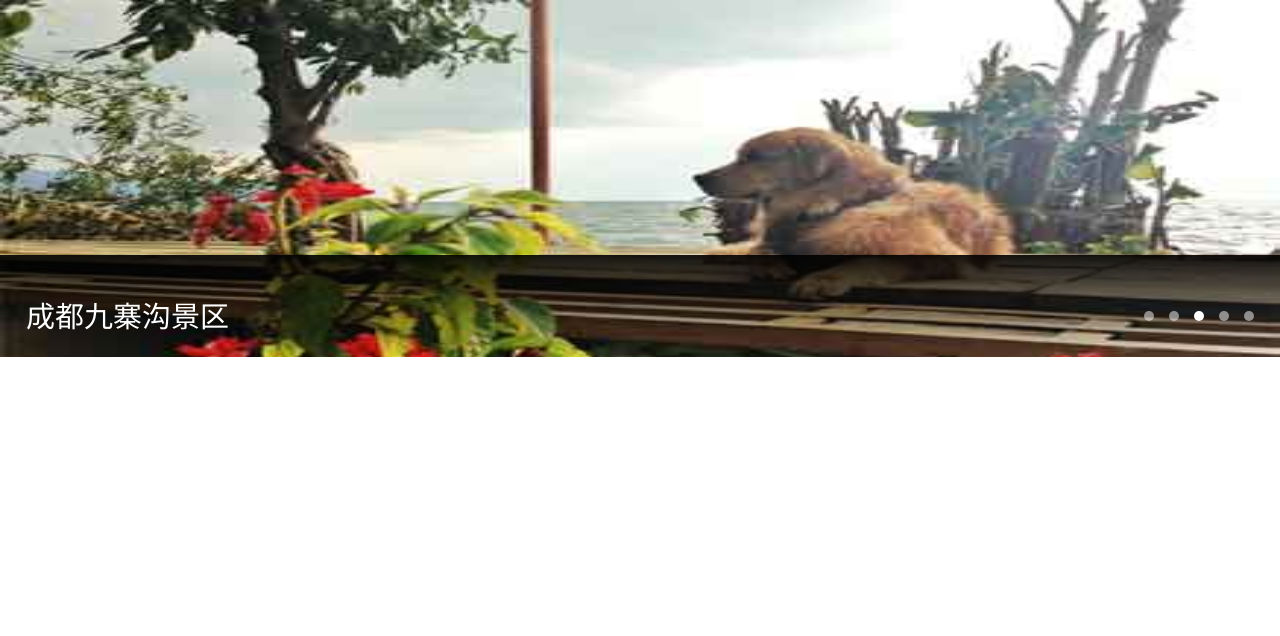
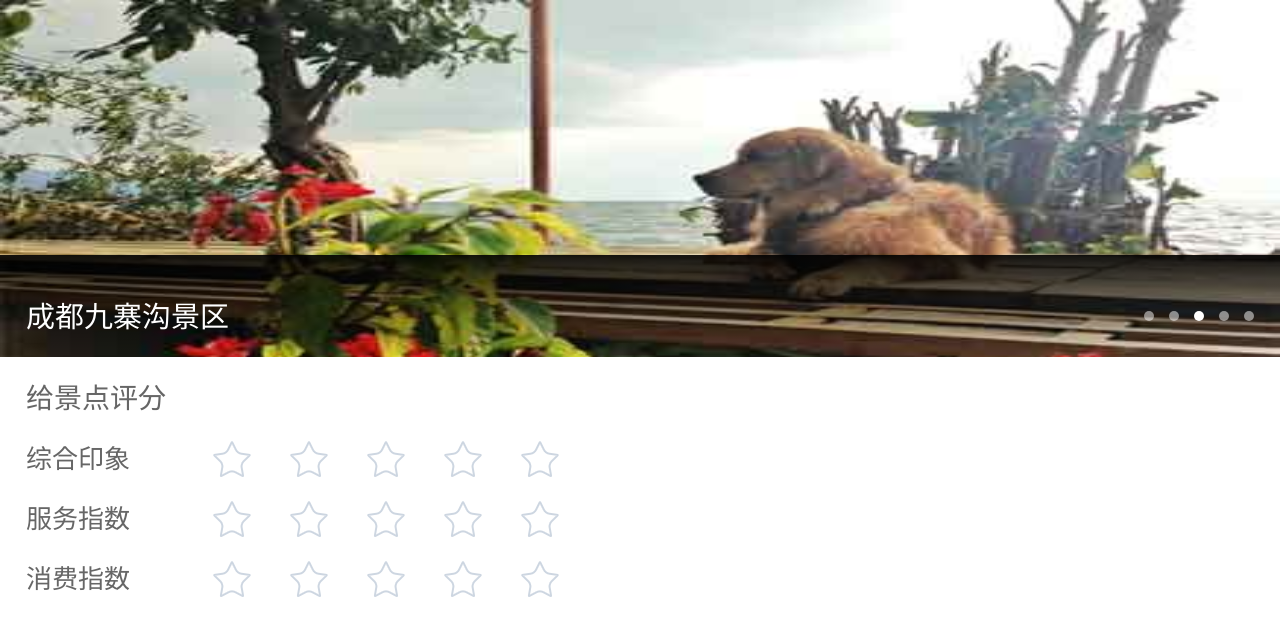
Before and after one commit to angryheng/Travel, a plain HTML site: page index.html in a window 1280 px wide. Drawn offline with Linux system fonts and the light colour scheme.

Commit message:
"完成了评分部分"

```diff
--- a/css/index.css
+++ b/css/index.css
@@ -30,6 +30,10 @@ blockquote, q {
 blockquote:before, blockquote:after, q:before, q:after {
     content: '';
     content: none;
+}
+
+a, input {
+    -webkit-tap-highlight-color: transparent;
 }
 
 strong {
@@ -336,3 +340,41 @@ body {
 .picMask nav a.active {
     opacity: 1;
 }
+
+#score {
+    width: 100%;
+    padding: 12px 0 0 26px;
+}
+
+#score h2 {
+    font-size: 28px;
+    height: 60px;
+    line-height: 60px;
+}
+
+#score li {
+    position: relative;
+    height: 60px;
+    line-height: 60px;
+}
+
+#score nav {
+    position: absolute;
+    left: 187px;
+    top: 0;
+    height: 60px;
+}
+
+#score nav a {
+    float: left;
+    width: 38px;
+    height: 36px;
+    margin-top: 12px;
+    margin-right: 39px;
+    background: url("../img/star.png") no-repeat -38px 0;
+    -webkit-transition: .5s;
+    transition: .5s;
+}
+#score nav a.active {
+    background-position : 0 0;
+}
--- a/index.html
+++ b/index.html
@@ -52,6 +52,44 @@
                 </nav>
             </section>
         </section>
+        <section id="score">
+            <h2>给景点评分</h2>
+            <ul id="scoreList">
+                <li>
+                    <span>综合印象</span>
+                    <nav>
+                        <a href="javascript:;"></a>
+                        <a href="javascript:;"></a>
+                        <a href="javascript:;"></a>
+                        <a href="javascript:;"></a>
+                        <a href="javascript:;"></a>
+                    </nav>
+                    <input type="hidden">
+                </li>
+                <li>
+                    <span>服务指数</span>
+                    <nav>
+                        <a href="javascript:;"></a>
+                        <a href="javascript:;"></a>
+                        <a href="javascript:;"></a>
+                        <a href="javascript:;"></a>
+                        <a href="javascript:;"></a>
+                    </nav>
+                    <input type="hidden">
+                </li>
+                <li>
+                    <span>消费指数</span>
+                    <nav>
+                        <a href="javascript:;"></a>
+                        <a href="javascript:;"></a>
+                        <a href="javascript:;"></a>
+                        <a href="javascript:;"></a>
+                        <a href="javascript:;"></a>
+                    </nav>
+                    <input type="hidden">
+                </li>
+            </ul>
+        </section>
     </section>
     <script>
         fnTab();
--- a/js/index.js
+++ b/js/index.js
@@ -125,6 +125,7 @@ function fnTab() {
         auto();
     }
     auto();
+    fnScore();
     function auto() {
         oTimer = setInterval(function() {
             iNow++;
@@ -143,3 +144,30 @@ function fnTab() {
         addClass(aNav[iNow], 'active')
     }
 }
+
+function fnScore() {
+    var oScore = id('score');
+    var aLi = oScore.querySelectorAll("li");
+    var aScore = ['太差了，再也不来了', '差强人意', '一般般', '很好，感觉很直', '体验太棒了']
+    for(var i = 0, len = aLi.length; i < len; i ++) {
+        fnStar(aLi[i]);
+    }
+    function fnStar(oLi) {
+        var aNav = oLi.querySelectorAll('a');
+        var oInput = oLi.querySelector('input');
+        for(var i = 0, len = aNav.length; i < len; i ++) {
+            aNav[i].dataset.index = i;
+            addEvent(aNav[i], 'touchstart', function () {
+                var index = this.dataset.index;
+                for(var j = 0, len = aNav.length; j < len; j ++) {
+                    if(aNav[j].dataset.index <= index) {
+                        addClass(aNav[j], 'active');
+                    } else {
+                        removeClass(aNav[j], 'active');
+                    }
+                }
+                oInput.value = aScore[index];
+            });
+        }
+    }
+}
```
